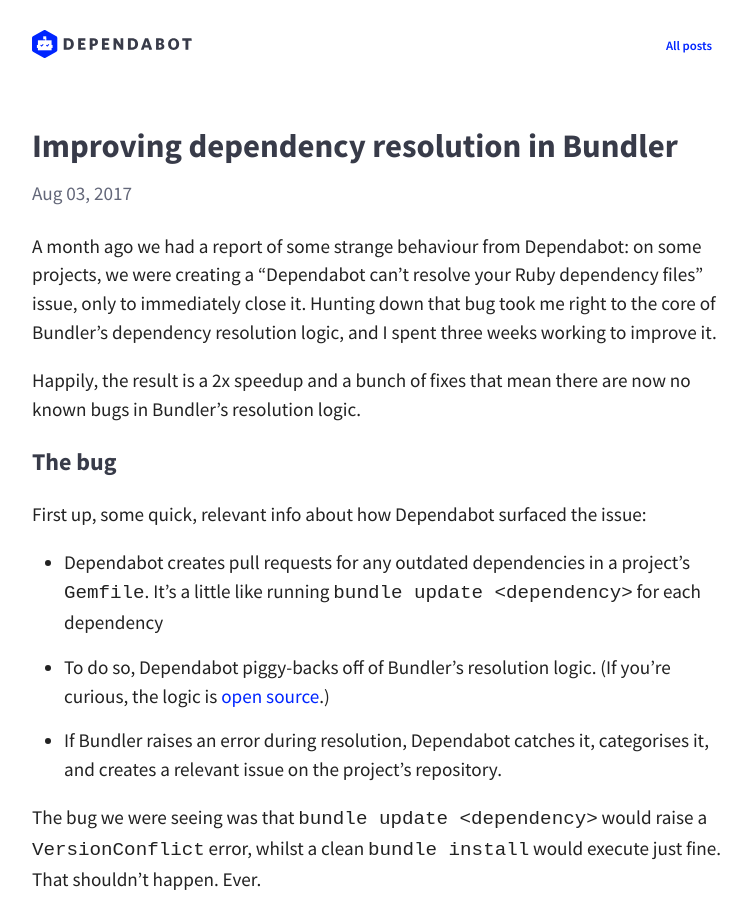
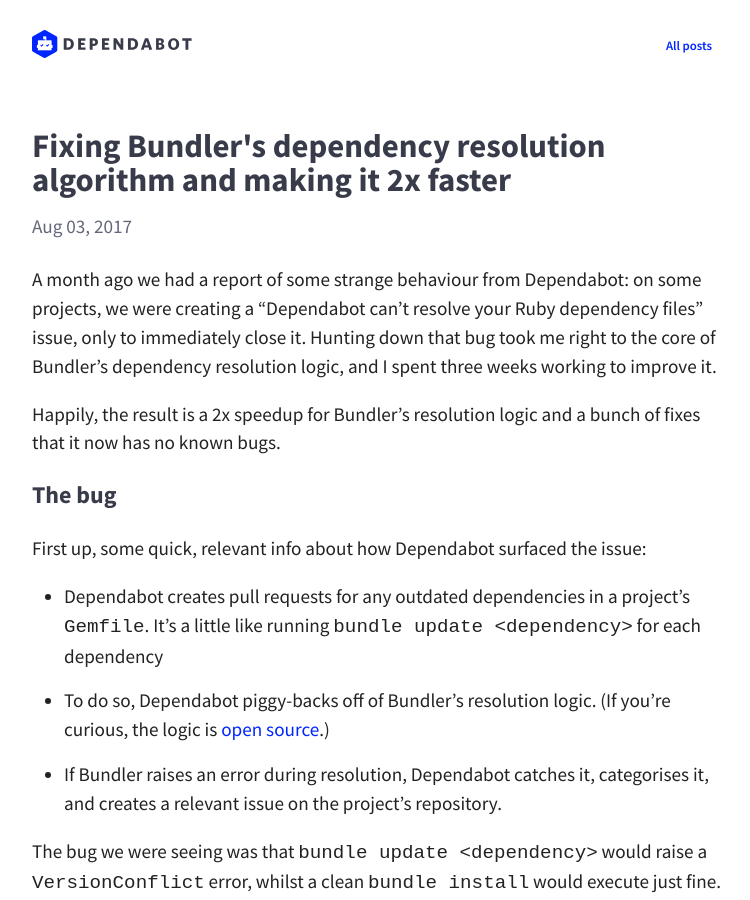
Before and after one commit to desenvolvedorIcotrade/App.bot, a Jekyll site: the page built from blog/_posts/2017-08-03-improving-dependency-resolution-in-bundler.md, in a window 1280 px wide and 900 px high. Shown: the whole window, without its empty margins (258-1008 px from the left). Built offline with Jekyll 4.4.1, drawn with Linux system fonts in a browser that asks for light colours; nearby versions of some CDN libraries.

Commit message:
Blog post tweaks

```diff
--- a/blog/_posts/2017-08-03-improving-dependency-resolution-in-bundler.md
+++ b/blog/_posts/2017-08-03-improving-dependency-resolution-in-bundler.md
@@ -1,6 +1,6 @@
 ---
 layout: post
-title:  "Improving dependency resolution in Bundler"
+title:  "Fixing Bundler's dependency resolution algorithm and making it 2x faster"
 date:   2017-08-03 10:30:11 +0100
 ---
 
@@ -10,8 +10,8 @@
 to the core of Bundler's dependency resolution logic, and I spent three weeks
 working to improve it.
 
-Happily, the result is a 2x speedup and a bunch of fixes that mean there are now
-no known bugs in Bundler's resolution logic.
+Happily, the result is a 2x speedup for Bundler's resolution logic and a bunch
+of fixes that it now has no known bugs.
 
 ### The bug
 
```
